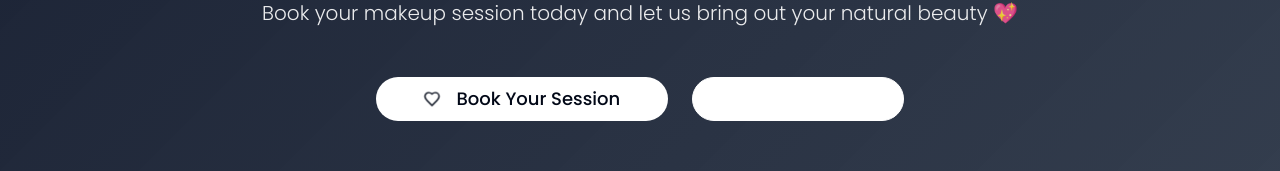
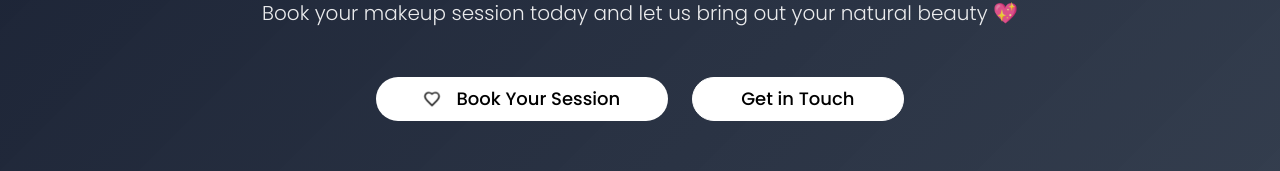
Before and after one commit to Pboy17k/glam-gag-portfolio-site-37, a React (Vite) app: page / in a window 1280 px wide. Shown: the part 4147-4318 px from the top of the page. Built offline with nearby package versions, Linux system fonts and the light colour scheme.

Commit message:
Fix CTA text color
Correct text color for "Get in Touch" and "Book Your Session" in CTASection based on light/dark mode.

```diff
--- a/src/components/home/CTASection.tsx
+++ b/src/components/home/CTASection.tsx
@@ -18,13 +18,13 @@ const CTASection = () => {
           Book your makeup session today and let us bring out your natural beauty 💖
         </p>
         <div className="flex flex-col sm:flex-row gap-6 justify-center">
-          <Button asChild size="lg" variant="secondary" className="text-foreground bg-white hover:bg-gray-100 rounded-full px-12 py-4 text-lg font-medium hover:scale-105 transition-transform dark:text-black">
+          <Button asChild size="lg" variant="secondary" className="bg-white hover:bg-gray-100 rounded-full px-12 py-4 text-lg font-medium hover:scale-105 transition-transform text-black dark:text-black">
             <Link to="/booking">
               <Heart className="mr-2 h-5 w-5 animate-pulse-heart" />
               Book Your Session
             </Link>
           </Button>
-          <Button asChild size="lg" variant="outline" className="border-white text-white hover:bg-white hover:text-slate-900 get-in-touch-visible rounded-full px-12 py-4 text-lg font-medium hover:scale-105 transition-transform text-black dark:text-white">
+          <Button asChild size="lg" variant="outline" className="border-white hover:bg-white hover:text-slate-900 rounded-full px-12 py-4 text-lg font-medium hover:scale-105 transition-transform text-black dark:text-white">
             <Link to="/contact">Get in Touch</Link>
           </Button>
         </div>
```
